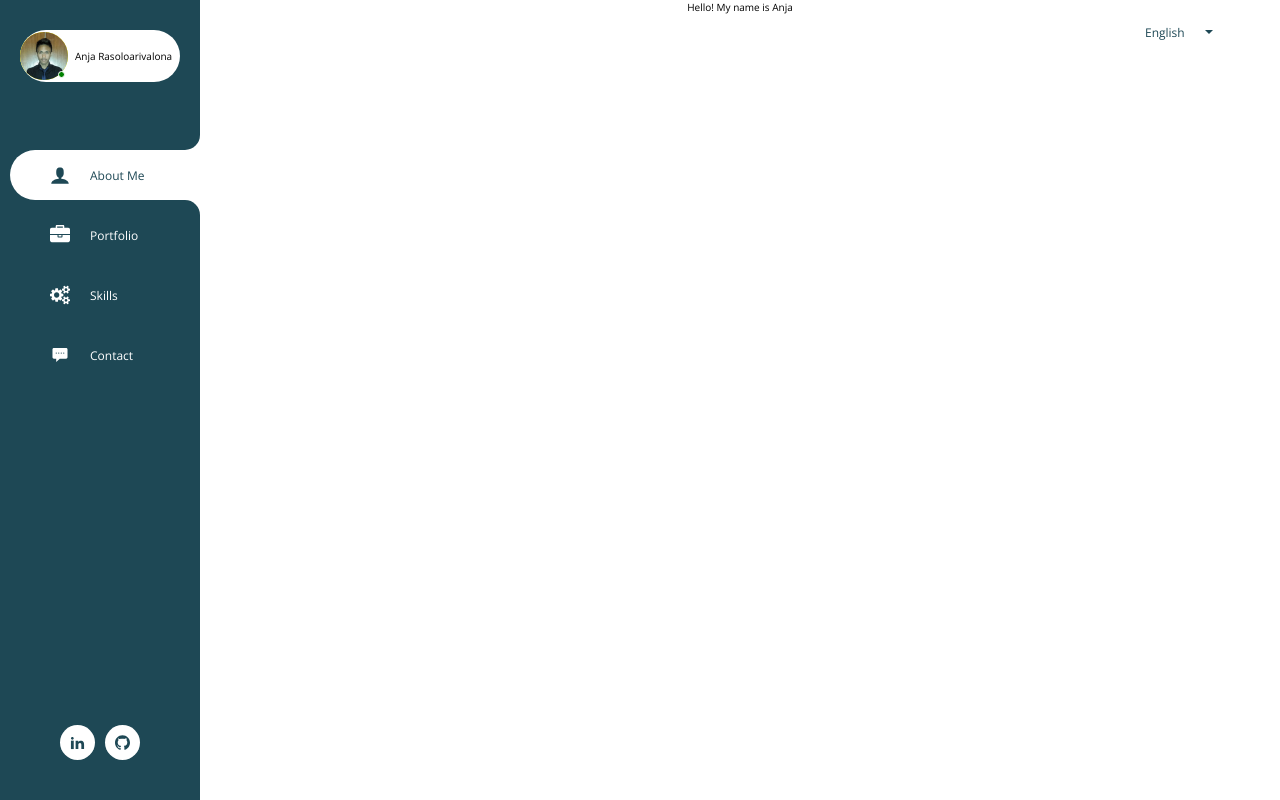
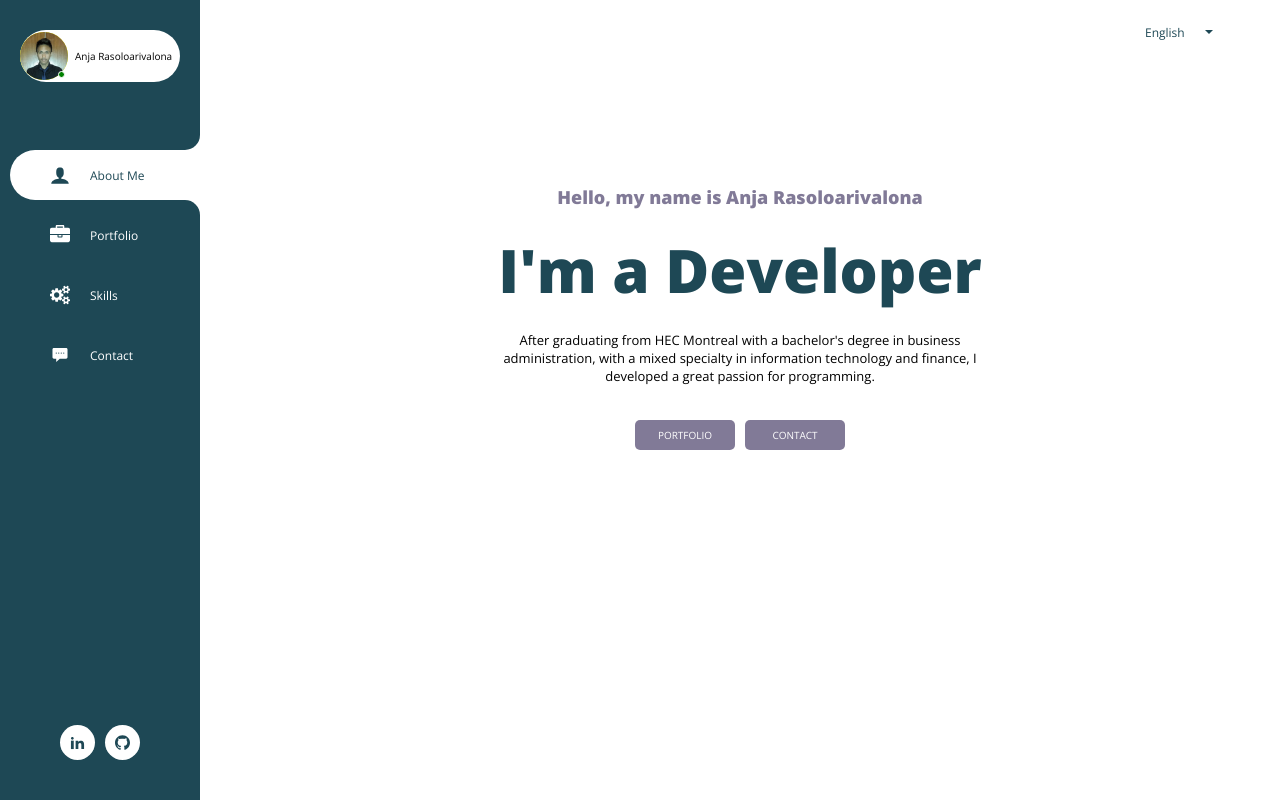
Before and after one commit to anja-rasoloarivalona/REACT-Portfolio, a React (Create React App) app: page / in a window 1280 px wide. Built offline with nearby package versions, Linux system fonts and the light colour scheme.

Commit message:
Built About section

```diff
--- a/src/components/Button/Button.css
+++ b/src/components/Button/Button.css
@@ -72,15 +72,15 @@
 
     /*----------GREY VERSION------------------------*/
     .button--grey {
-        background: rgb(228, 228, 228);
-        color: var(--color-primary);
-        border: 1px solid var(--color-primary);
+        background: var(--color-grey);
+        color: var(--color-white);
+        border: none
     }
 
     .button--grey:hover,
     .button--grey:active {
-        background: var(--color-secondary);
-        border: 1px solid var(--color-secondary);
+        background: var(--color-primary);
+        border: 1px solid var(--color-primary);
         color: var(--color-white);
     }
 
--- a/src/pages/About/About.css
+++ b/src/pages/About/About.css
@@ -3,16 +3,36 @@
     grid-row: 2 / 3;
     display: flex;
     justify-content: center;
+    align-items: center;
+    min-height: 100vh;
 }
 
 .about {
-    border-radius: 2rem;
-    width: 95%;
-    height: 95%;
-    box-shadow: var(--shadow-inset);
+    display: flex;
+    flex-direction: column;
+    align-items: center;
+    width: 70%;
+    transform: translateY(-10vh);
+}
 
+.about__main-title {
+    font-size: 6rem;
+    color: var(--color-primary);
+    margin: 2rem 0;
+}
+
+.about__sub-title {
+    color: var(--color-grey);
+    font-size: 1.8rem;
+}
+
+.about p {
+    width: 70%;
+    font-size: 1.3rem;
+    text-align: center;
+}
+
+.about__cta {
     display: flex;
-    align-items: center;
-    justify-content: center;
-
+    margin-top: 3rem;
 }
--- a/src/pages/About/About.js
+++ b/src/pages/About/About.js
@@ -1,13 +1,31 @@
 import React, { Component } from 'react'
 import './About.css';
+import Button from '../../components/Button/Button';
 
 class About extends Component {
     render() {
-
             return (
                 <div className="aboutContainer">
                     <div className="about">
-                        Hello! My name is Anja
+                        <h3 className="about__sub-title">
+                            Hello, my name is Anja Rasoloarivalona
+                        </h3>
+                        <h1 className="about__main-title">I'm a Developer</h1>
+                        <p>
+                        After graduating from HEC Montreal with a bachelor's degree in business administration, with a mixed specialty in information technology and finance, I developed a great passion for programming.
+                        </p>
+                        <div className="about__cta">
+                            <Button color="grey"
+                                    onClick={() => this.props.history.push('/portfolio')}
+                            >
+                                Portfolio
+                            </Button>
+                            <Button color="grey"
+                                onClick={() => this.props.history.push('/contact')}
+                            >
+                                contact
+                            </Button>
+                        </div>
                     </div>
                 </div>
             )
```
